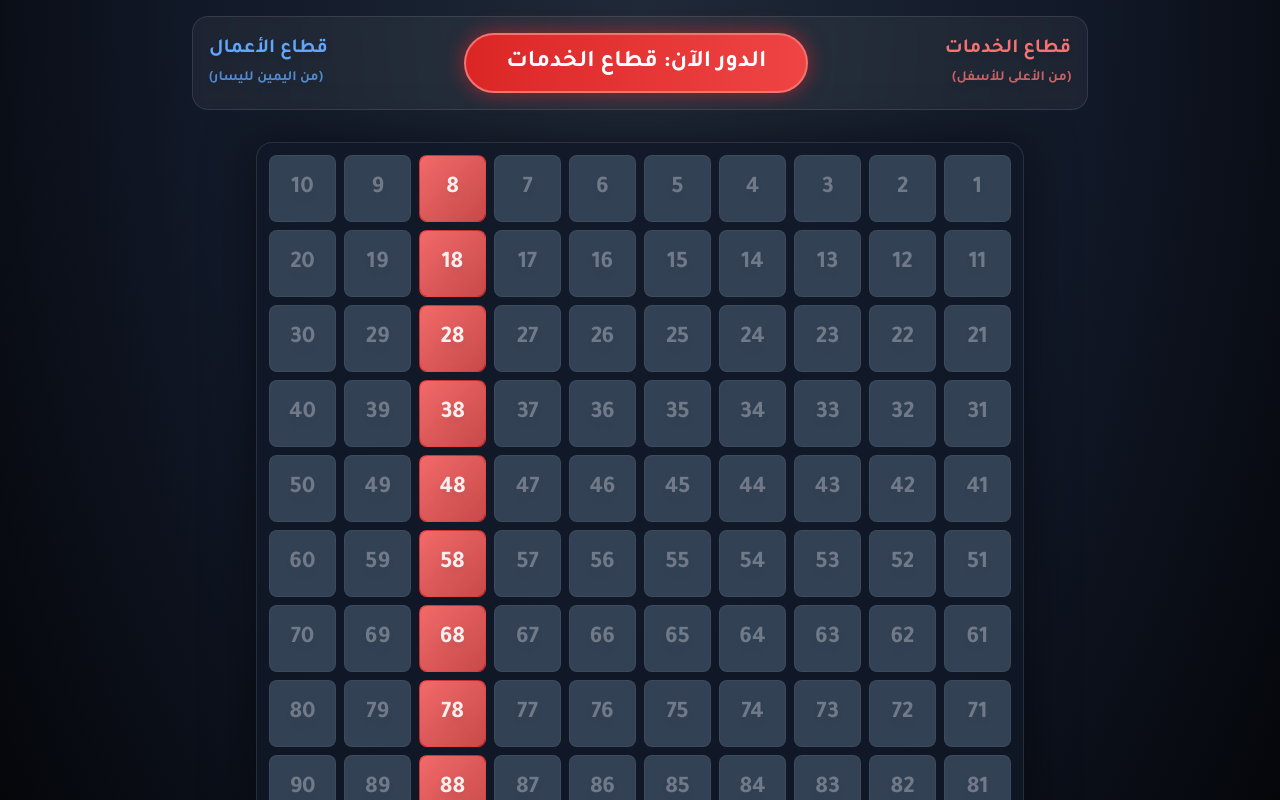
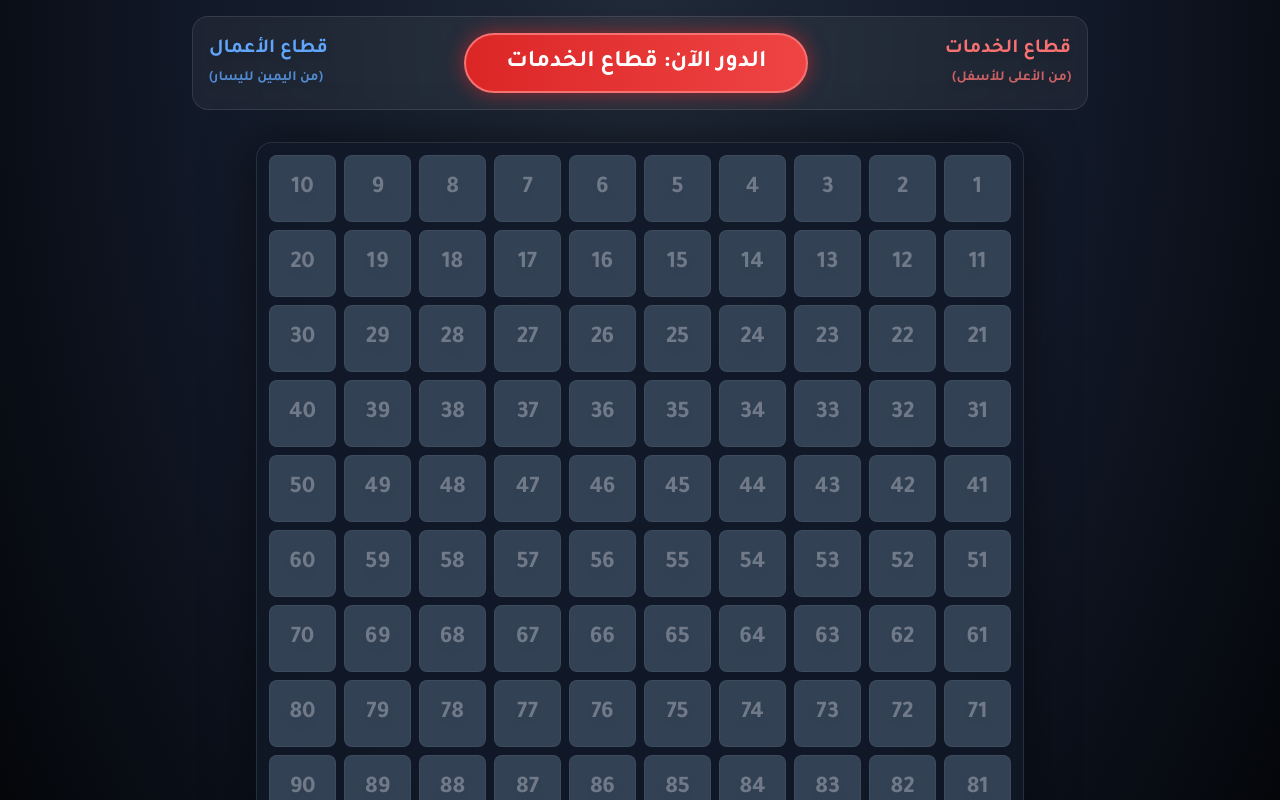
Before and after one commit to alshayeksa/competition, a React (Create React App) app: page / in a window 1280 px wide. Both pictures are taken after a click on the button "ابدأ التحدي". Shown: the top 800 px of the page. Built offline with nearby package versions, Linux system fonts and the light colour scheme.

Commit message:
Revert GameBoard to normal empty state

```diff
--- a/src/GameBoard.js
+++ b/src/GameBoard.js
@@ -37,14 +37,7 @@ const checkWin = (grid, playerNum) => {
 };
 
 export default function GameBoard({ teams, initialTurn, onWin }) {
-  const getMockGrid = () => {
-    const mock = Array(GRID_SIZE).fill(null).map(() => Array(GRID_SIZE).fill(0));
-    // محاكاة طريق الفريق الأول (الأحمر) متصل بالكامل تقريباً (ينقصه المربع الأخير في أسفل العمود 2)
-    for (let i = 0; i < GRID_SIZE - 1; i++) mock[i][2] = 1;
-    return mock;
-  };
-
-  const [grid, setGrid] = useState(getMockGrid());
+  const [grid, setGrid] = useState(Array(GRID_SIZE).fill(null).map(() => Array(GRID_SIZE).fill(0)));
   const [selectedCell, setSelectedCell] = useState(null);
   const [cellQuestions, setCellQuestions] = useState({});
   const [questionPool, setQuestionPool] = useState([]);
```
